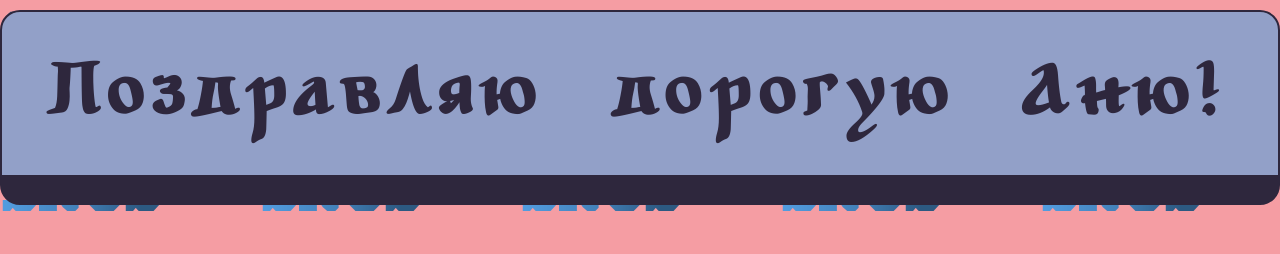
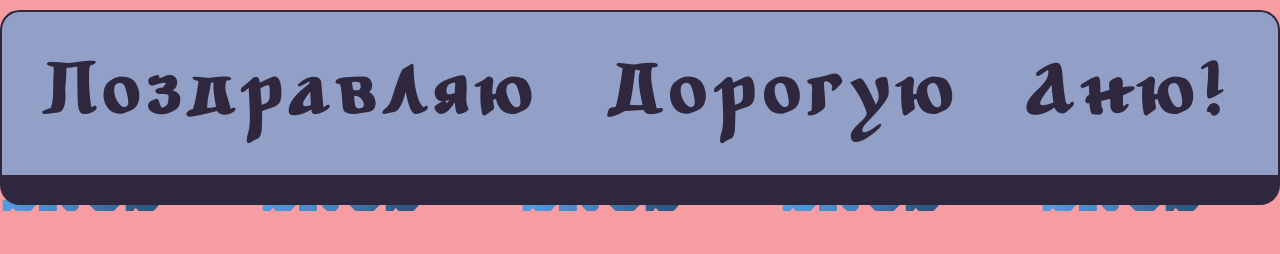
Before and after one commit to ViaValestraz/snus, a plain HTML site: page congratulation.html in a window 1280 px wide. Shown: the top 254 px of the page. Drawn offline with Linux system fonts and the light colour scheme.

Commit message:
Update congratulation.html

```diff
--- a/congratulation.html
+++ b/congratulation.html
@@ -7,7 +7,7 @@
 </head>
 <body>
 
-    <h1>Поздравляю дорогую Аню!</h1>
+    <h1>Поздравляю Дорогую Аню!</h1>
 
     <div class="container">
 
```
